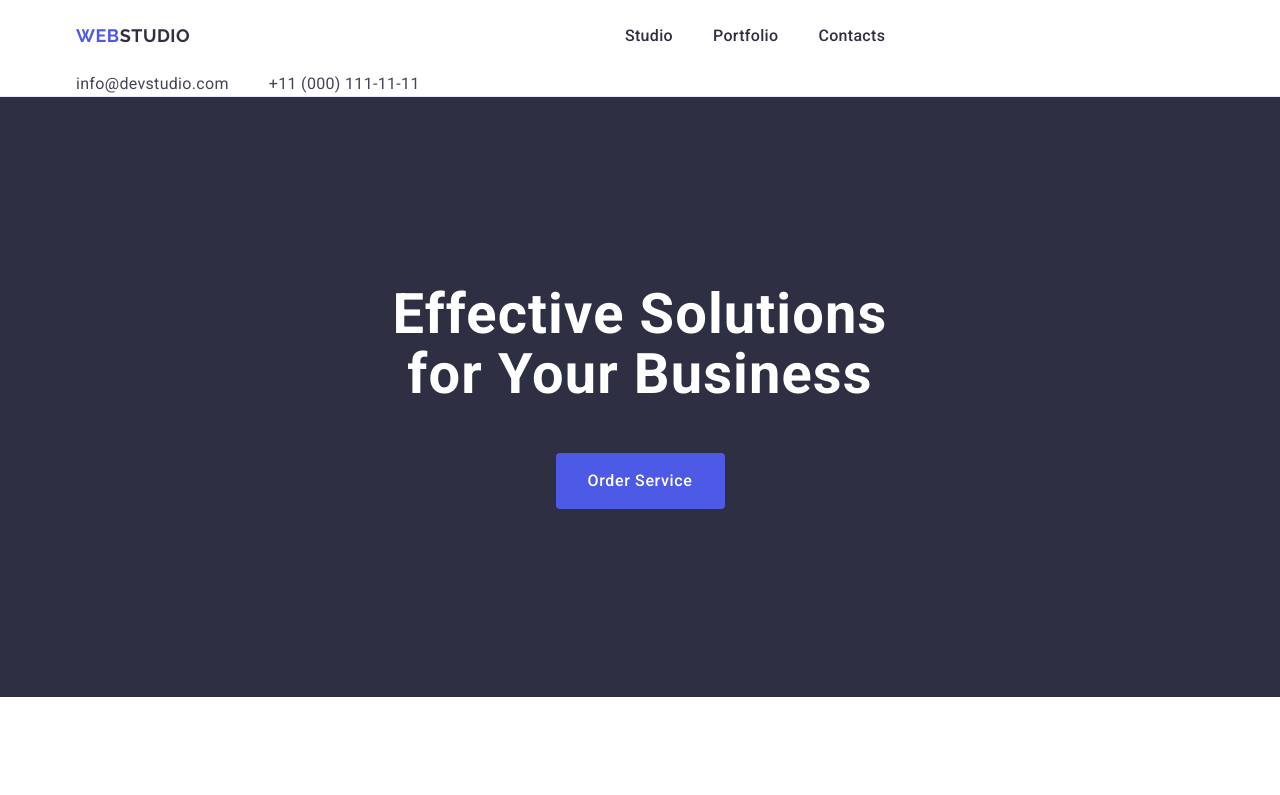
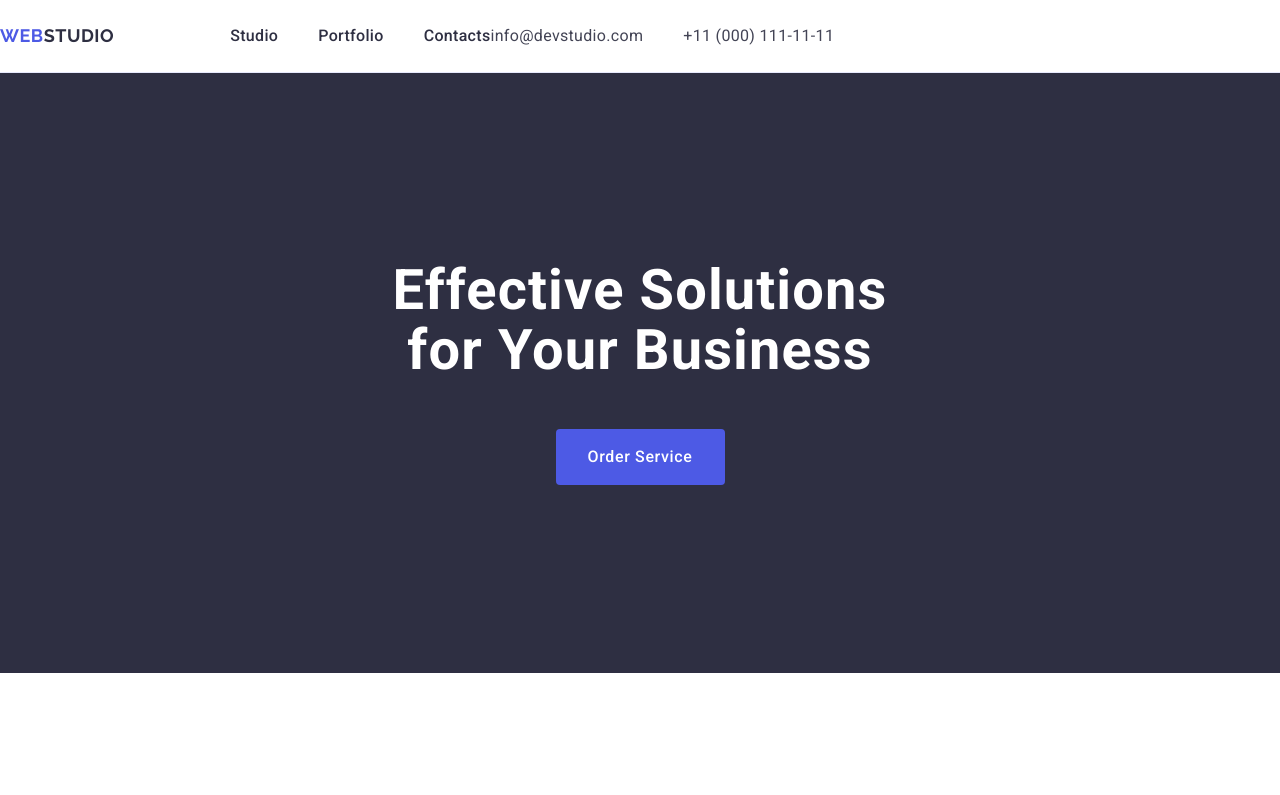
Before and after one commit to Pervushyn/goit-markup-hw-03, a plain HTML site: page index.html in a window 1280 px wide. Shown: the top 795 px of the page. Drawn offline with nearby package versions, Linux system fonts and the light colour scheme.

Commit message:
visually hiden

```diff
--- a/css/styles.css
+++ b/css/styles.css
@@ -55,28 +55,17 @@ h6 {
   display: block;
   margin-bottom: 32px;
 }
-.visually-hidden {
-  position: absolute;
-  width: 1px;
-  height: 1px;
-  margin: -1px;
-  padding: 0;
-  overflow: hidden;
-  border: 0;
-  clip: rect(0 0 0 0);
-}
 
 /*header*/
+.container-inner {
+  display: flex;
+  justify-content: space-between;
+  align-items: center;
+}
 .header-border {
   display: flex;
   margin: 0;
   border-bottom: 1px solid var(--c-background-accent);
-}
-.header-inner {
-  align-items: center;
-  display: flex;
-  justify-content: space-between;
-  gap: 40px;
 }
 
 .header-nav {
@@ -185,6 +174,16 @@ h6 {
   background-color: var(--c-background-ocean);
 }
 /*section*/
+.visually-hidden {
+  position: absolute;
+  width: 1px;
+  height: 1px;
+  margin: -1px;
+  padding: 0;
+  overflow: hidden;
+  border: 0;
+  clip: rect(0 0 0 0);
+}
 
 .advantage-list {
   display: flex;
--- a/index.html
+++ b/index.html
@@ -19,7 +19,7 @@
 
   <body>
     <header class="header-border">
-      <div class="container">
+      <div class="container-inner">
         <nav class="header-nav">
           <a class="link-logo" href="./index.html"
             >Web<span class="logo-accent">Studio</span></a
@@ -66,7 +66,7 @@
       <!--Section2-->
       <section class="section">
         <div class="container">
-          <h2 class=".visually-hidden">Features</h2>
+          <h2 class="visually-hidden">Features</h2>
           <ul class="advantage-list">
             <li class="advantage-item">
               <h3 class="advantage-title">Strategy</h3>
```
